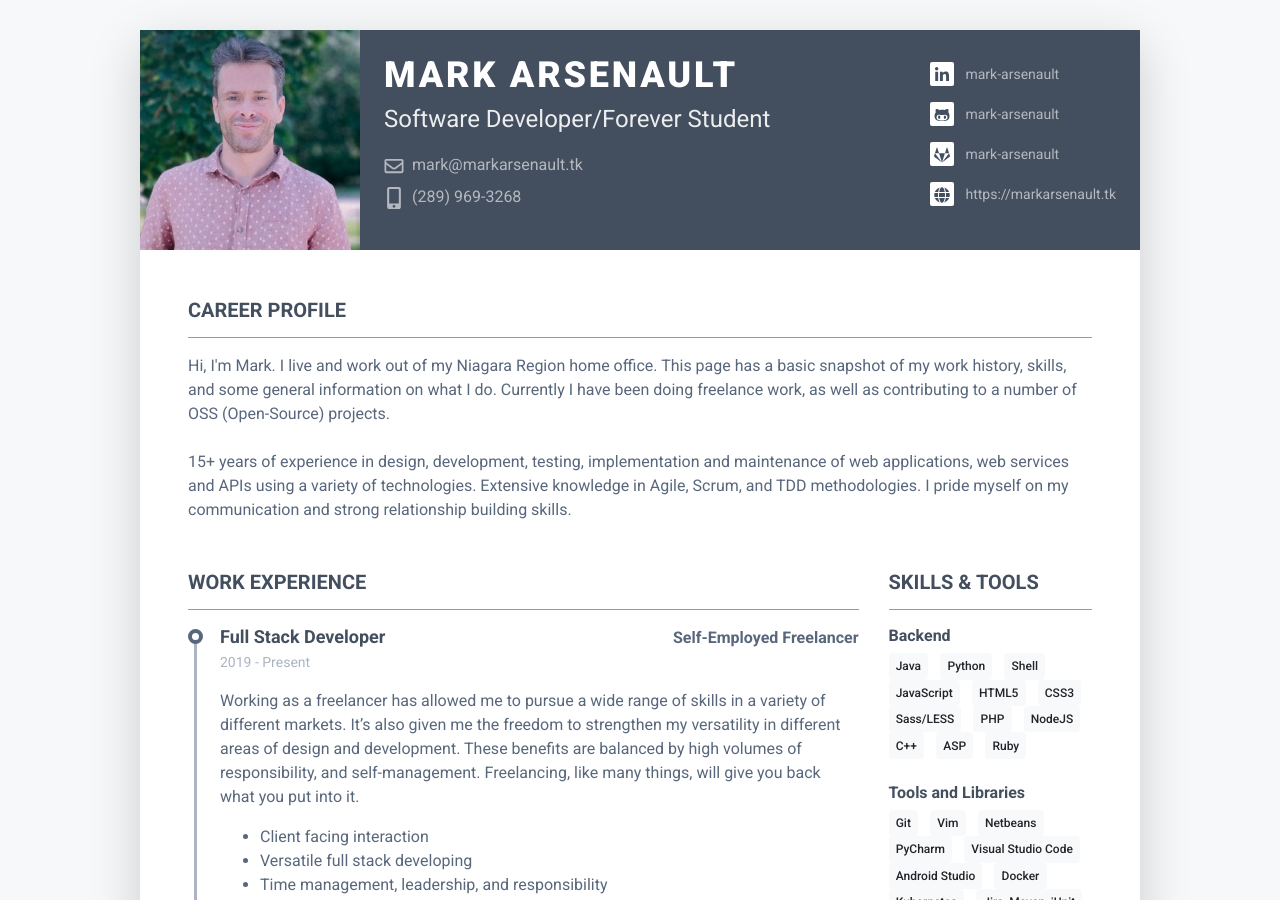
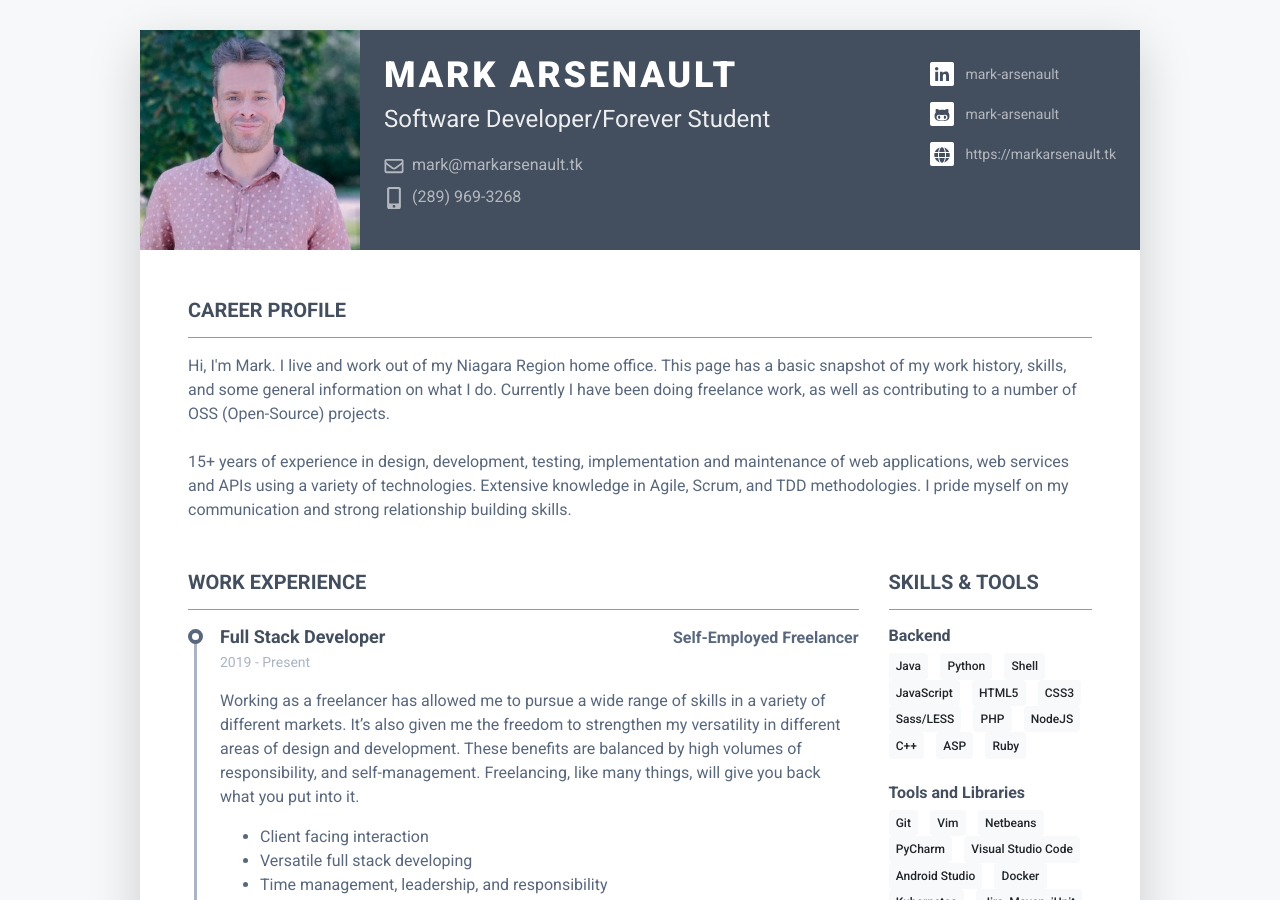
Before and after one commit to mark-arsenault/mark-arsenault.github.io, a Jekyll site: the page built from index.markdown, in a window 1280 px wide and 900 px high. Built offline with Jekyll 4.4.1, drawn with Linux system fonts in a browser that asks for light colours; nearby versions of some CDN libraries.

Commit message:
removed gitlab link

```diff
--- a/_data/data.yml
+++ b/_data/data.yml
@@ -6,7 +6,6 @@ header:
   website: https://markarsenault.tk
   linkedin: mark-arsenault
   github: mark-arsenault
-  gitlab: mark-arsenault
 
 languages:
   - idiom: English
```
